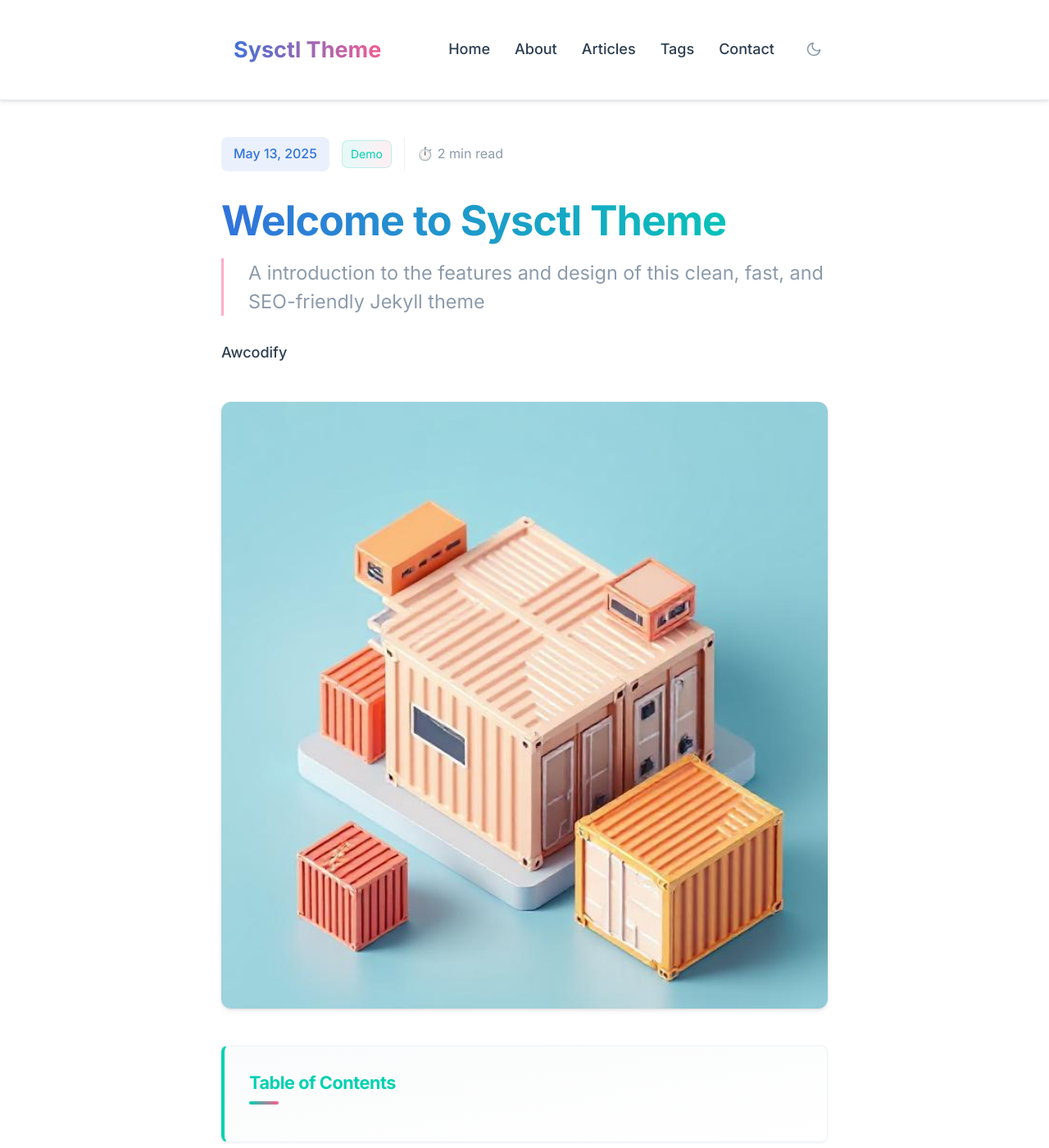
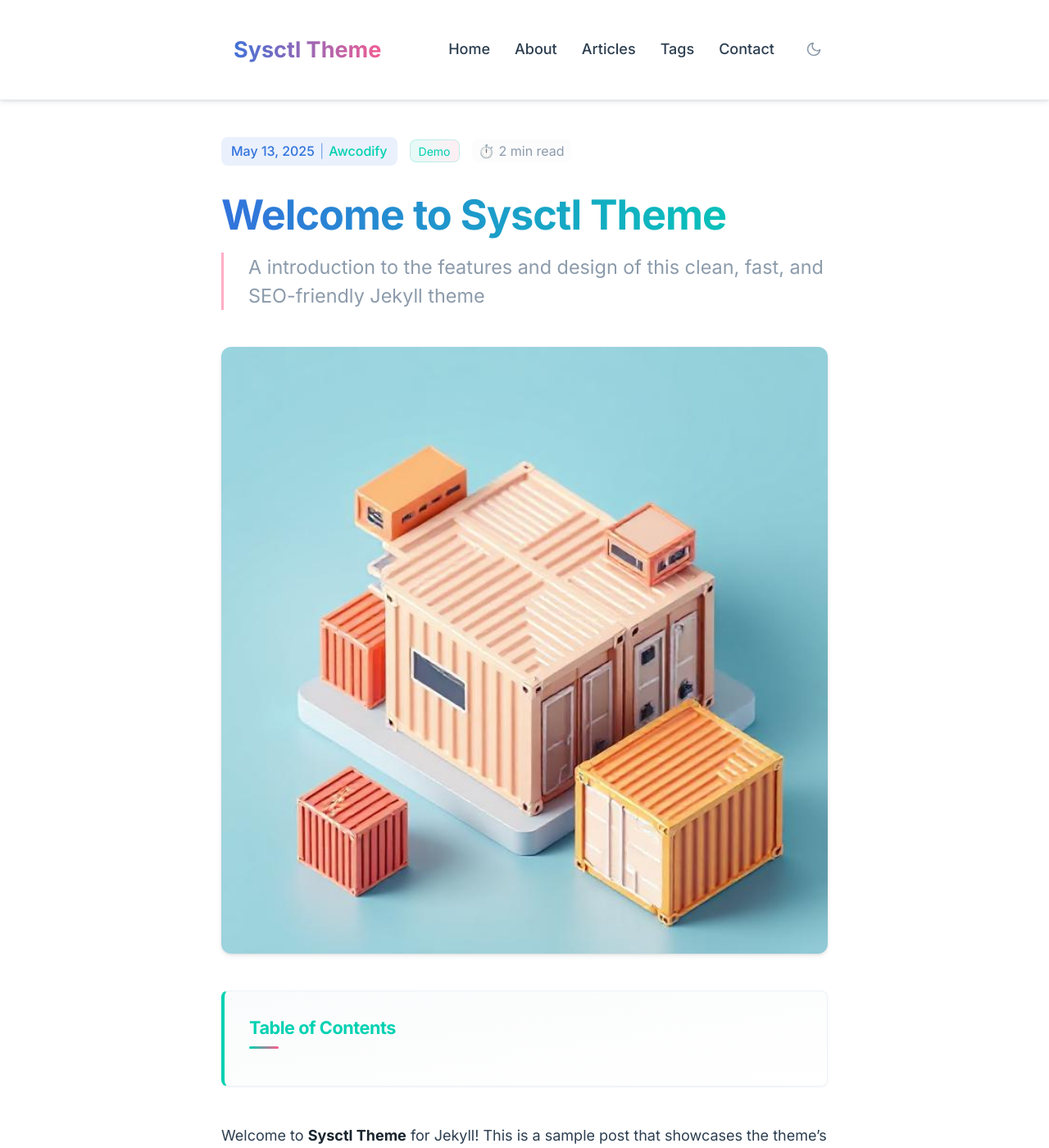
Before and after one commit to awcodify/sysctl-theme, a Jekyll site: the page built from _posts/2025-05-13-welcome-to-sysctl-theme.md, in a window 1280 px wide and 1400 px high. Shown: the whole window at 82% size. Built offline with Jekyll 4.4.1, drawn with Linux system fonts in a browser that asks for light colours.

Commit message:
Enhance post header by adding author information and improving date display

```diff
--- a/_layouts/post.html
+++ b/_layouts/post.html
@@ -5,10 +5,18 @@ layout: default
 
   <header class="post-header">
     <div class="post-meta">
-      <time class="dt-published post-date" datetime="{{ page.date | date_to_xmlschema }}" itemprop="datePublished">
-        {%- assign date_format = site.date_format | default: "%b %-d, %Y" -%}
-        {{ page.date | date: date_format }}
-      </time>
+      <span class="post-date-author">
+        <time class="dt-published post-date" datetime="{{ page.date | date_to_xmlschema }}" itemprop="datePublished">
+          {%- assign date_format = site.date_format | default: "%b %-d, %Y" -%}
+          {{ page.date | date: date_format }}
+        </time>
+        {%- if page.author -%}
+        <span class="separator">|</span>
+        <span class="post-author" itemprop="author" itemscope itemtype="http://schema.org/Person">
+          <span itemprop="name">{{ page.author }}</span>
+        </span>
+        {%- endif -%}
+      </span>
 
       {%- if page.categories.size > 0 -%}
       <span class="post-categories">
@@ -32,12 +40,6 @@ layout: default
 
     {%- if page.description -%}
     <p class="post-description" itemprop="description">{{ page.description }}</p>
-    {%- endif -%}
-
-    {%- if page.author -%}
-    <div class="post-author" itemprop="author" itemscope itemtype="http://schema.org/Person">
-      <span itemprop="name">{{ page.author }}</span>
-    </div>
     {%- endif -%}
   </header>
 
--- a/_sass/components/_post.scss
+++ b/_sass/components/_post.scss
@@ -33,6 +33,7 @@
       border-left: 3px solid rgba($accent-color, 0.5);
     }
 
+    /* Post header meta section */
     .post-meta {
       font-size: $small-font-size;
       color: $dark-gray;
@@ -42,12 +43,32 @@
       gap: $spacing-sm;
       margin-bottom: $spacing-md;
 
-      .post-date {
-        padding: $spacing-xs $spacing-sm;
+      .post-date-author {
         background-color: rgba($primary-color, 0.1);
         border-radius: $border-radius;
-        color: $primary-color;
-        font-weight: 500;
+        padding: 4px 12px;
+        display: inline-flex;
+        align-items: center;
+
+        .post-date {
+          color: $primary-color;
+          font-weight: 500;
+          background-color: transparent;
+          padding: 0;
+        }
+
+        .separator {
+          color: rgba($primary-color, 0.6);
+          margin: 0 6px;
+          font-weight: 300;
+        }
+
+        .post-author {
+          color: $secondary-color;
+          font-weight: 500;
+          background-color: transparent;
+          padding: 0;
+        }
       }
 
       .post-categories {
@@ -56,9 +77,11 @@
         gap: 5px;
 
         a {
-          display: inline-block;
+          display: inline-flex;
+          align-items: center;
+          height: 28px;
           background: linear-gradient(to right, rgba($secondary-color, 0.1), rgba($accent-color, 0.1));
-          padding: 4px 10px;
+          padding: 0 10px;
           border-radius: $border-radius;
           font-size: $smaller-font-size;
           color: $secondary-color;
@@ -76,35 +99,17 @@
       }
 
       .reading-time {
-        padding: $spacing-xs $spacing-sm;
-        border-left: 1px solid $border-color;
-        display: flex;
+        background-color: rgba($light-gray, 0.5);
+        padding: 4px 8px;
+        border-radius: $border-radius;
+        display: inline-flex;
         align-items: center;
+        height: 28px;
 
         &::before {
           content: '⏱️';
           margin-right: 5px;
         }
-      }
-    }
-
-    .post-author {
-      margin-top: $spacing-sm;
-      font-weight: 500;
-      display: flex;
-      align-items: center;
-
-      .author-avatar {
-        width: 40px;
-        height: 40px;
-        border-radius: 50%;
-        margin-right: $spacing-sm;
-        border: 2px solid $secondary-color;
-      }
-
-      .author-name {
-        font-weight: 600;
-        color: $text-color;
       }
     }
   }
```
